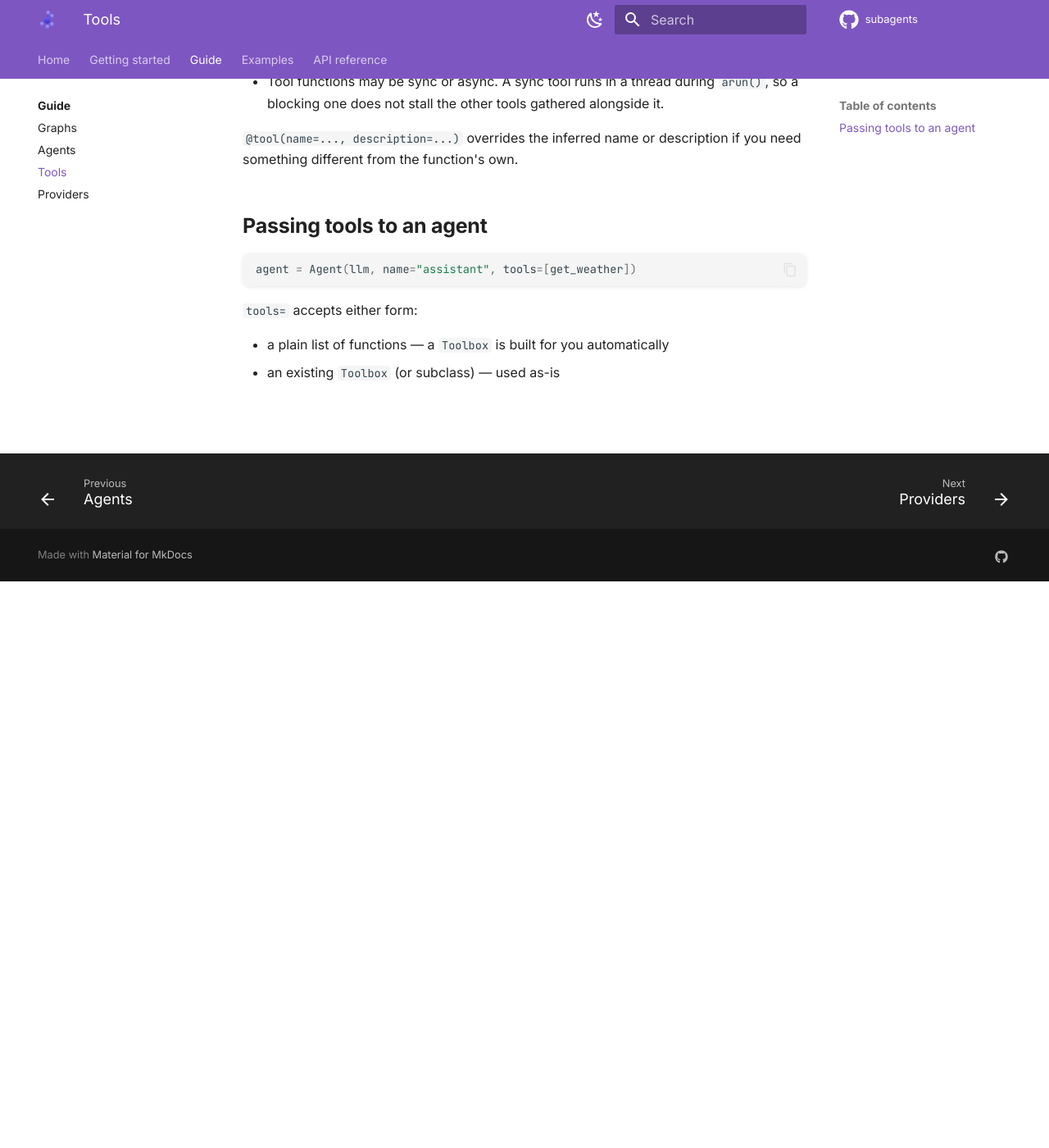
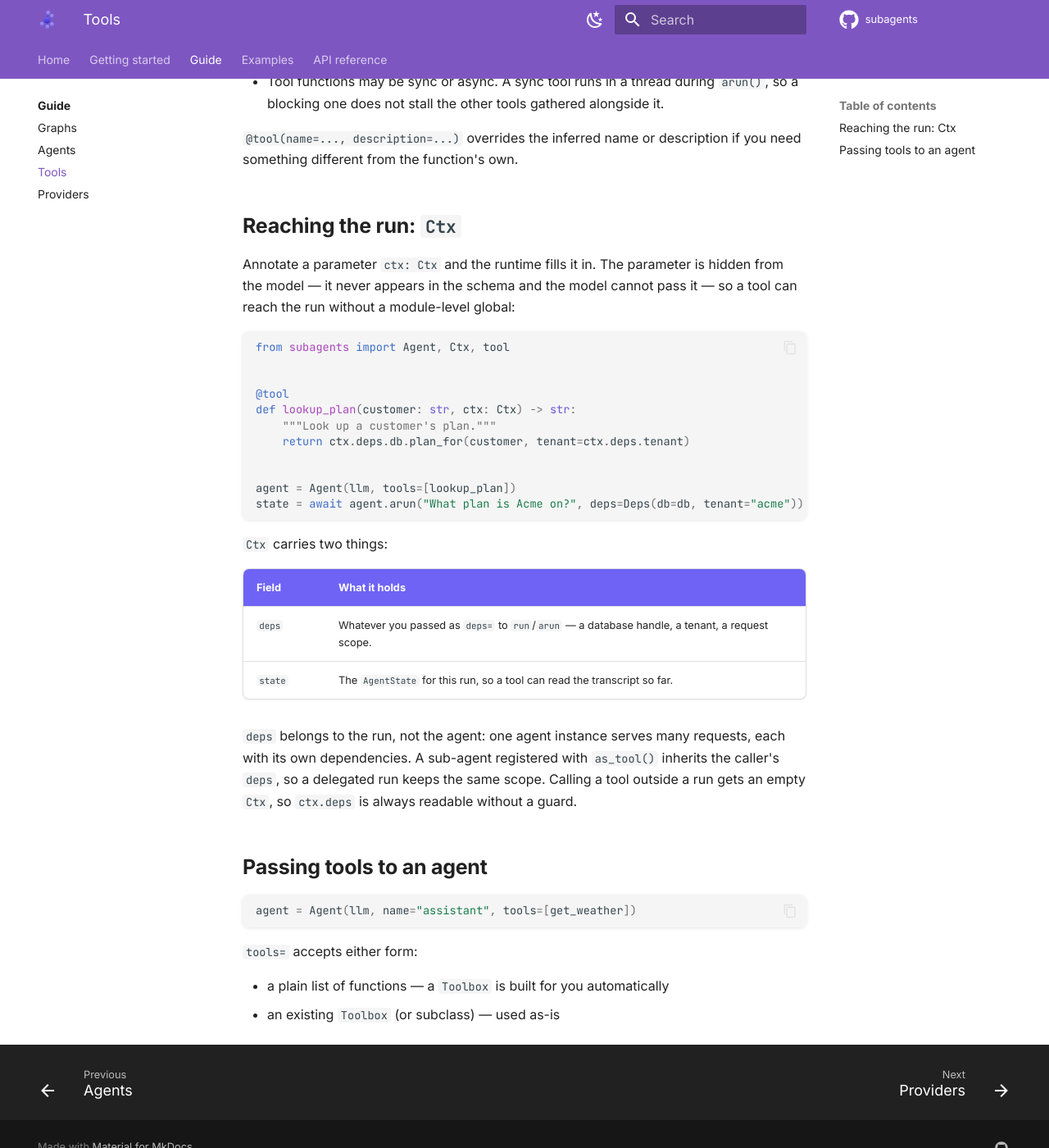
Before and after one commit to sayedshaun/deepharness, an MkDocs documentation site: the page built from docs/guide/tools.md, in a window 1280 px wide and 1400 px high, scrolled down 691 px. Shown: the whole window at 82% size. Built offline with MkDocs 1.6.1 and Material for MkDocs 9.7.7, drawn with Linux system fonts in a browser that asks for light colours; comment, search, counter and statistics services are not loaded.

Commit message:
docs: document Ctx and run dependencies

````diff
--- a/docs/guide/tools.md
+++ b/docs/guide/tools.md
@@ -27,6 +27,38 @@ def get_weather(city: str) -> str:
 `@tool(name=..., description=...)` overrides the inferred name or description if you need
 something different from the function's own.
 
+## Reaching the run: `Ctx`
+
+Annotate a parameter `ctx: Ctx` and the runtime fills it in. The parameter is hidden from the
+model — it never appears in the schema and the model cannot pass it — so a tool can reach the
+run without a module-level global:
+
+```python
+from subagents import Agent, Ctx, tool
+
+
+@tool
+def lookup_plan(customer: str, ctx: Ctx) -> str:
+    """Look up a customer's plan."""
+    return ctx.deps.db.plan_for(customer, tenant=ctx.deps.tenant)
+
+
+agent = Agent(llm, tools=[lookup_plan])
+state = await agent.arun("What plan is Acme on?", deps=Deps(db=db, tenant="acme"))
+```
+
+`Ctx` carries two things:
+
+| Field | What it holds |
+| --- | --- |
+| `deps` | Whatever you passed as `deps=` to `run`/`arun` — a database handle, a tenant, a request scope. |
+| `state` | The `AgentState` for this run, so a tool can read the transcript so far. |
+
+`deps` belongs to the run, not the agent: one agent instance serves many requests, each with
+its own dependencies. A sub-agent registered with `as_tool()` inherits the caller's `deps`, so
+a delegated run keeps the same scope. Calling a tool outside a run gets an empty `Ctx`, so
+`ctx.deps` is always readable without a guard.
+
 ## Passing tools to an agent
 
 ```python
````
